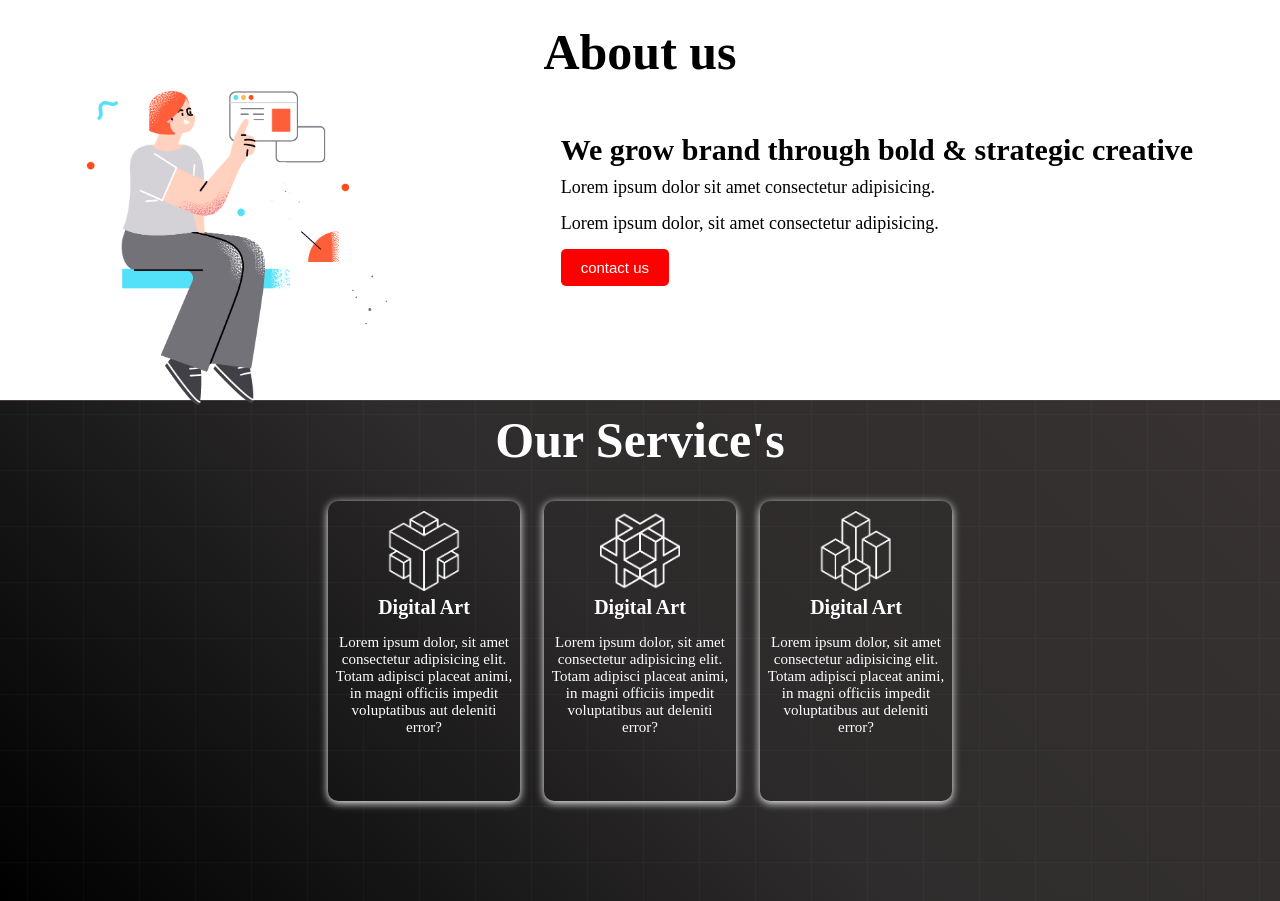
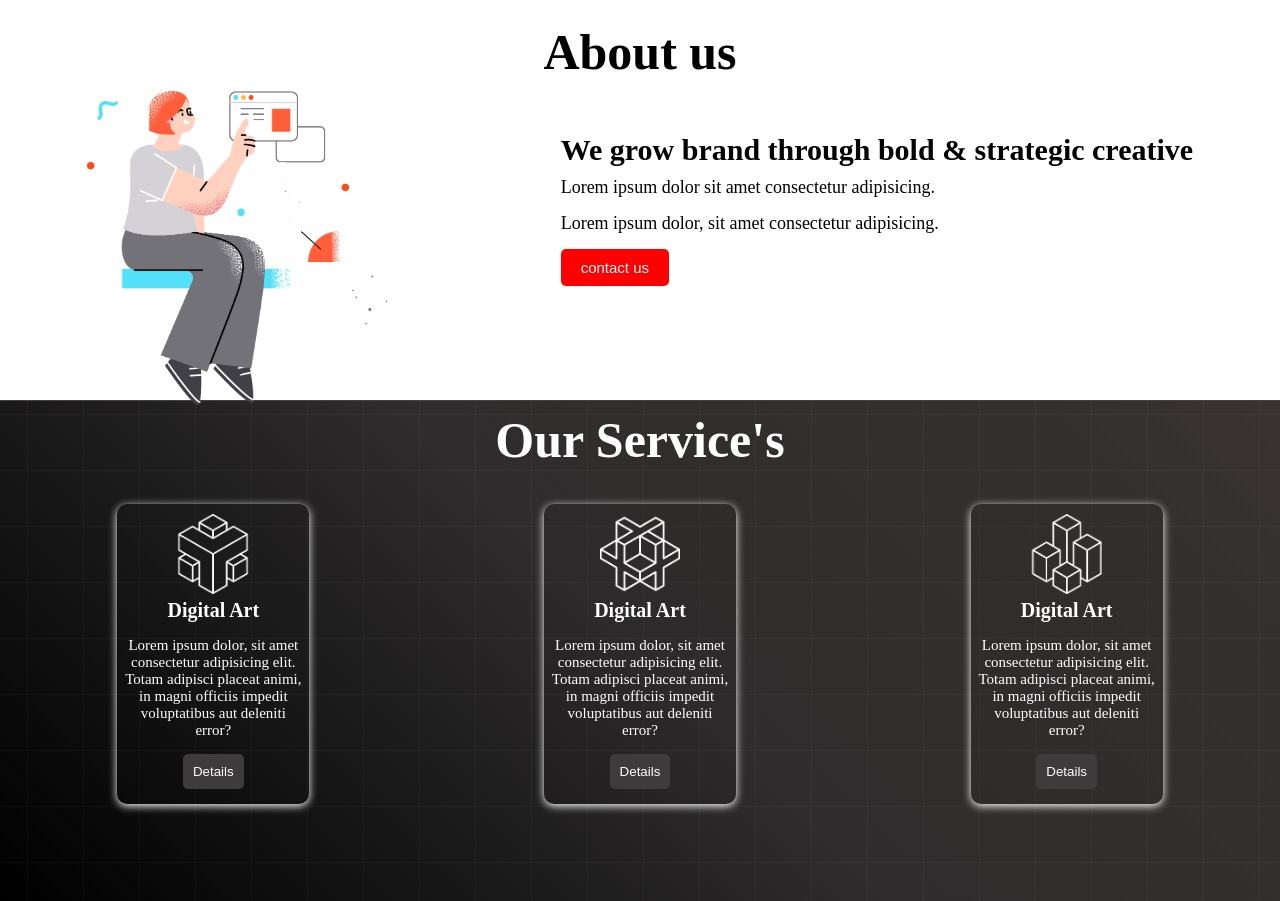
Before and after one commit to Naznin-ara/conceptual-session-project1, a plain HTML site: page index.html in a window 1280 px wide. Shown: the part 863-1764 px from the top of the page. Drawn offline with Linux system fonts and the light colour scheme.

Commit message:
service button

```diff
--- a/index.html
+++ b/index.html
@@ -61,16 +61,19 @@
                         <img class="service-img" src="images/0.png" alt="">
                         <h1 class="service-title">Digital Art</h1>
                         <p class="service-dis">Lorem ipsum dolor, sit amet consectetur adipisicing elit. Totam adipisci placeat animi, in magni officiis impedit voluptatibus aut deleniti error?</p>
+                        <button class="service-btn">Details</button>
                     </div>
                     <div class="service">
                         <img class="service-img" src="images/1.png" alt="">
                         <h1 class="service-title">Digital Art</h1>
                         <p class="service-dis">Lorem ipsum dolor, sit amet consectetur adipisicing elit. Totam adipisci placeat animi, in magni officiis impedit voluptatibus aut deleniti error?</p>
+                        <button class="service-btn" >Details</button>
                     </div>
                     <div class="service">
                         <img class="service-img"src="images/2.png" alt="">
                         <h1 class="service-title">Digital Art</h1>
                         <p class="service-dis">Lorem ipsum dolor, sit amet consectetur adipisicing elit. Totam adipisci placeat animi, in magni officiis impedit voluptatibus aut deleniti error?</p>
+                    <button class="service-btn" >Details</button>
                     </div>
                 </div>
 
--- a/style.css
+++ b/style.css
@@ -7,7 +7,7 @@
 .menu-container{
 background-color: rgb(39, 35, 35);
 display:flex;
-justify-content: space-between;
+justify-content: space-around;
 align-items: center;
 }
 .logo{
@@ -204,7 +204,7 @@ font-size: 18px;
 .service-container{
 
     display: flex;
-    justify-content: center;
+    justify-content: space-around;
     align-items:center ;
 }
 .service-img{
@@ -218,15 +218,16 @@ font-size: 18px;
     width:15%;
     height:300px;
     background-color:rgba(0,0,0,0.05) ;
-    margin:12px;
+    margin:15px;
     display: flex;
     flex-direction: column;
     justify-content: flex-start;
     align-items: center;
     box-shadow: 0px 2px 8px ;
     border-radius: 10px;
-    transition:all 0.5s;
-    /* transform: scale(1); */
+    transition: 0.5s;
+    transform-origin: center;
+
 
 }
 .service-title{
@@ -246,7 +247,7 @@ font-size:15px;
     .service{
     color:white;
     width:25%;
-    height:320px;
+    height:360px;
     background-color:rgba(0,0,0,0.05) ;
     margin:10px;
     display: flex;
@@ -269,3 +270,17 @@ text-align: center;
 font-size:15px;
 }
 }
+
+.service-btn{
+    background-color: rgb(61, 59, 59);
+    color:white;
+    padding:10px;
+    border: none;
+    border-radius: 5px;
+    margin-top:10px;
+}
+.service-btn:hover{
+    background-color: white;
+    color:black;
+}
+/* service section end */
```
